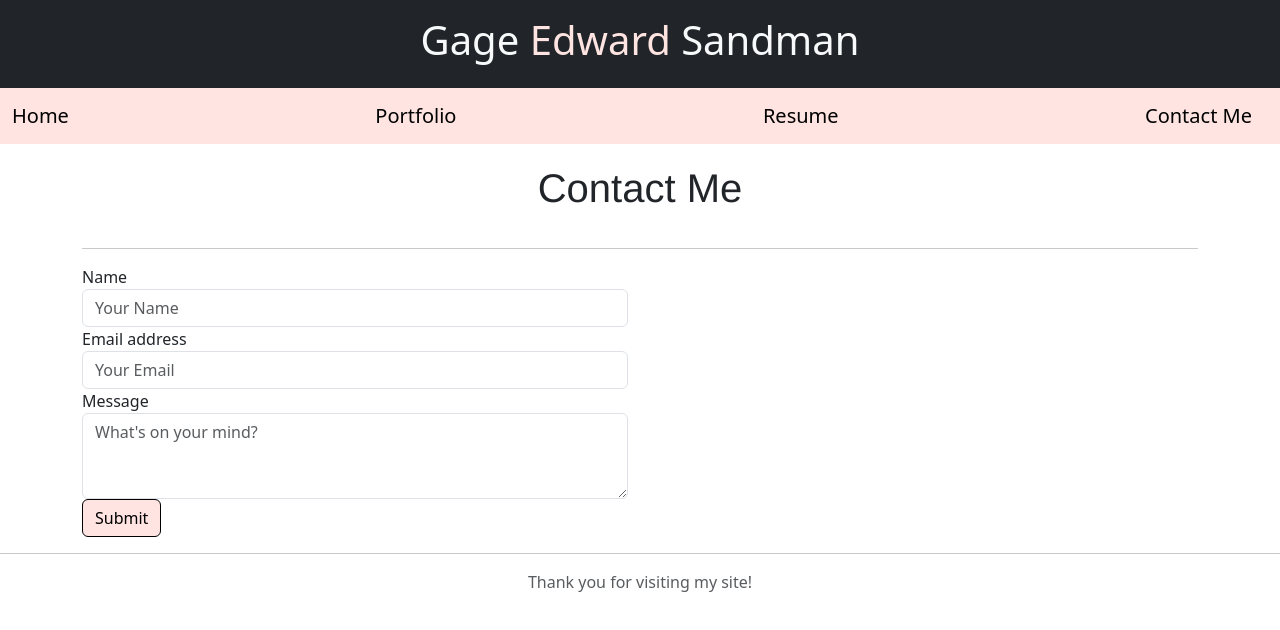
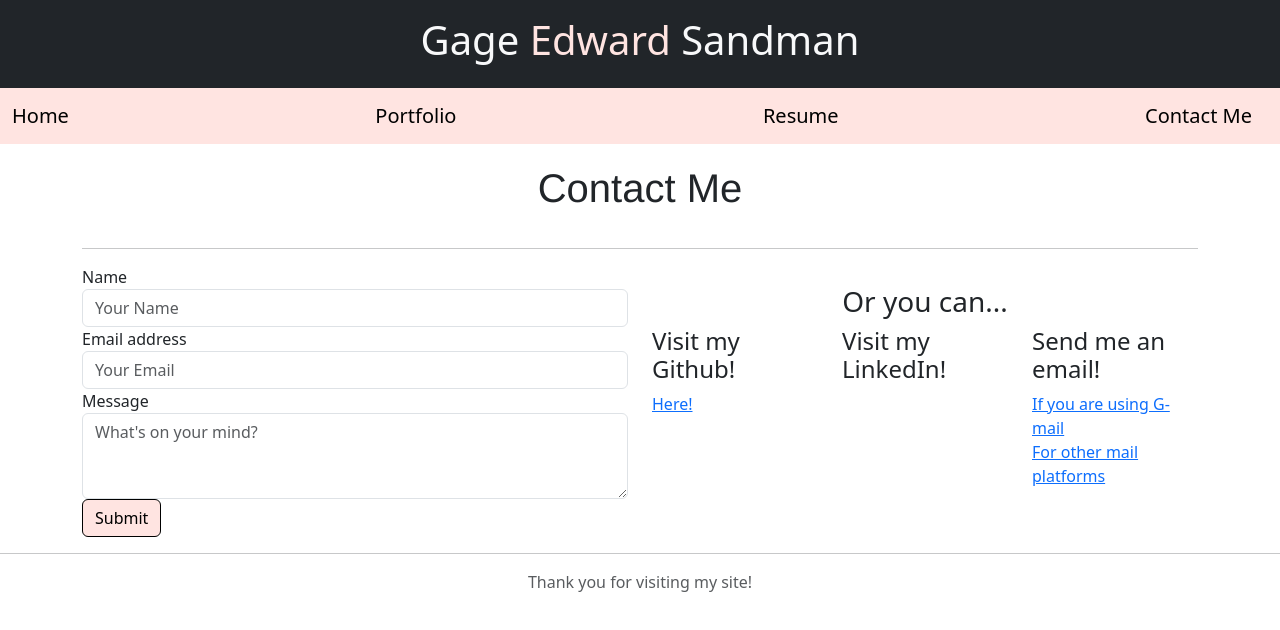
Before and after one commit to Gsandman8/ReactPortfolio, a React (Vite) app: page /Contact in a window 1280 px wide. Shown: the top 630 px of the page. Built offline with nearby package versions, Linux system fonts and the light colour scheme.

Commit message:
Added additional contact methods and added images to assets

```diff
--- a/src/pages/Contact.jsx
+++ b/src/pages/Contact.jsx
@@ -39,6 +39,27 @@ function Contact() {
                          onClick={handleClick}>Submit</button>
                     </form>
                 </div>
+                <div className="col-md-6">
+                    <div className="container col-12" style={{padding:"20px 0"}}>
+                        <div className="row">
+                        <h3 className="text-center">Or you can...</h3>
+                        <div className="container col-4">
+                            <h4>Visit my Github!</h4>
+                            <a href="https://github.com/Gsandman8">Here!</a>
+                        </div>
+                        <div className="container col-4">
+                            <h4>Visit my LinkedIn!</h4>
+                            <a href=""></a>
+                        </div>
+                        <div className="container col-4">
+                            <h4>Send me an email!</h4>
+                            <a href="https://mail.google.com/mail/?view=cm&fs=1&tf=1&to=gage.e.sandman@gmail.com">If you are using G-mail</a>
+                            <br/>
+                            <a href="mailto:gage.e.sandman@gmail.com">For other mail platforms</a>
+                        </div>
+                        </div>
+                    </div>
+                </div>
             </div>
         </div>
     );
```
